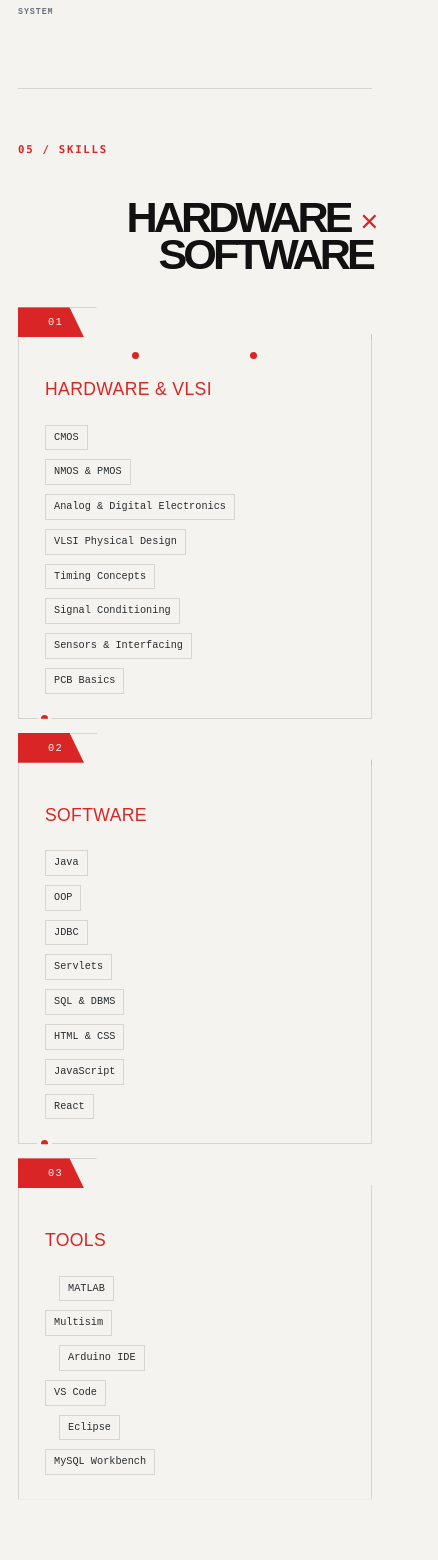
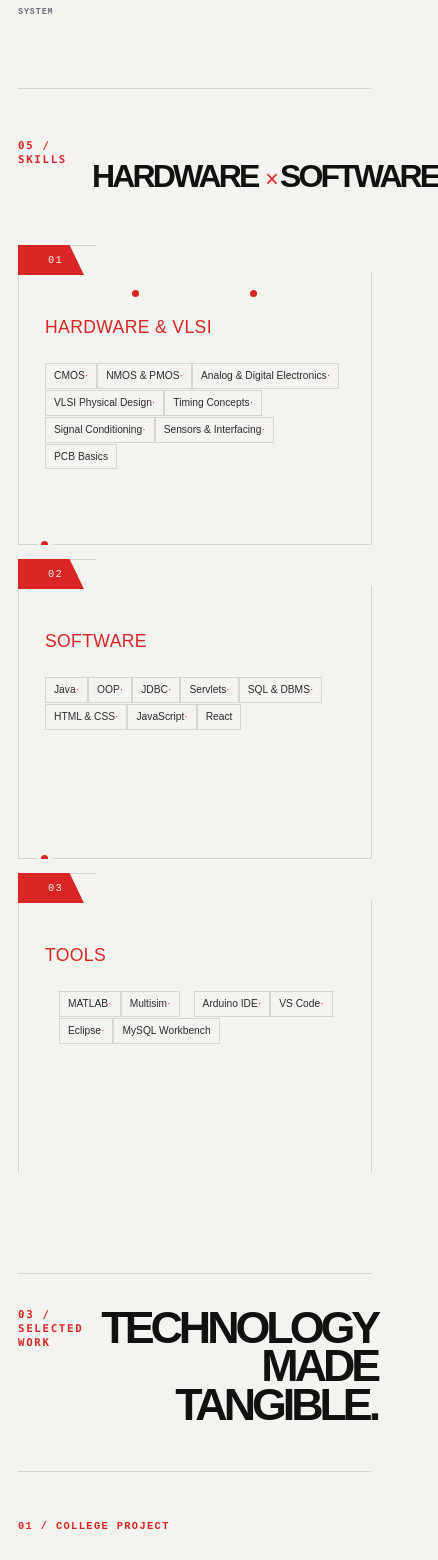
Before and after one commit to Pragathi-Reddy/pragathi-b-portfolio-website, a Next.js app: page / in a window 390 px wide. Shown: the part 3020-4580 px from the top of the page, 438 px wide, since content can reach past the window. Built offline with nearby package versions, Linux system fonts and the light colour scheme.

Commit message:
feat: add alignment and grid layout for section headings and skill tags\n\nAdded grid layout and alignment adjustments for section headings and skill tags.

```diff
--- a/app/globals.css
+++ b/app/globals.css
@@ -58,6 +58,17 @@ button { font: inherit; }
 .stack-group > div:not(.stack-graphic) span { min-height: 30px; padding: 7px 10px; background: rgba(255,255,255,.22); font-size: .66rem; }
 .stack-node { display: none; }
 
+/* Editorial alignment annotations. */
+.section-head { grid-template-columns: 1fr 1fr; }
+.section-head h2 { justify-self: end; text-align: right; }
+.stack-section .stack-heading { display: grid; grid-template-columns: 1fr auto; align-items: start; margin-bottom: 54px; }
+.stack-section .stack-heading .section-label { justify-self: start; margin-top: 8px; }
+.stack-section .stack-heading h2 { justify-self: end; max-width: none; white-space: nowrap; font-size: clamp(2rem, 4vw, 4.2rem); text-align: right; }
+.stack-section .skill-tags { display: block !important; }
+.stack-section .skill-tags span { display: inline; padding: 0; border: 0; background: transparent; font: inherit; }
+.stack-section .skill-tags span:not(:last-child)::after { content: '  ·  '; color: var(--red); }
+.contact-links { align-items: flex-end; }
+.contact-links .external { justify-content: flex-end; text-align: right; }
 @media (max-width: 760px) {
   .stack-heading { flex-direction: column; gap: 24px; margin-bottom: 40px; }
   .stack-heading h2 { max-width: 300px; text-align: left; align-self: flex-end; font-size: clamp(2.8rem, 13vw, 4.2rem); }
@@ -183,6 +194,17 @@ button { font: inherit; }
 .stack-section .stack-group h3 { margin-top: 38px; font-size: 1.1rem; }
 .stack-section .stack-group .skill-tags { max-width: 100%; row-gap: 9px; column-gap: 8px; }
 .stack-section .stack-group .skill-tags span { background: color-mix(in srgb, var(--paper) 72%, transparent); }
+/* Final alignment overrides. */
+.section-head { grid-template-columns: 1fr 1fr; }
+.section-head h2 { justify-self: end; text-align: right; }
+.stack-section .stack-heading { display: grid; grid-template-columns: 1fr auto; align-items: start; margin-bottom: 54px; }
+.stack-section .stack-heading .section-label { justify-self: start; margin-top: 8px; }
+.stack-section .stack-heading h2 { justify-self: end; max-width: none; white-space: nowrap; font-size: clamp(2rem, 4vw, 4.2rem); text-align: right; }
+.stack-section .skill-tags { display: block !important; }
+.stack-section .skill-tags span { display: inline; padding: 0; border: 0; background: transparent; font: inherit; }
+.stack-section .skill-tags span:not(:last-child)::after { content: '  ·  '; color: var(--red); }
+.contact-links { align-items: flex-end; }
+.contact-links .external { justify-content: flex-end; text-align: right; }
 @media (max-width: 760px) {
   .stack-section .stack-heading h2 { max-width: 280px; }
   .stack-section .stack-map { gap: 14px; }
```
